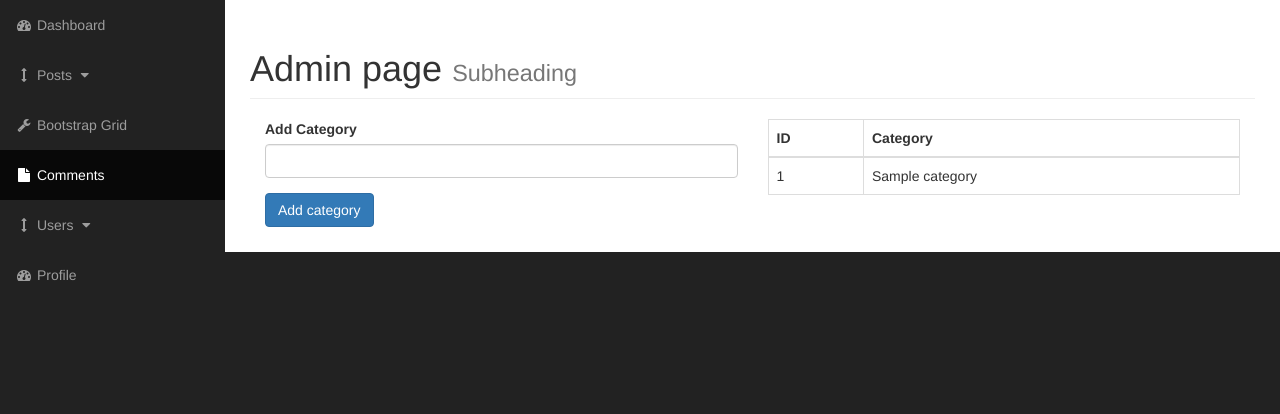
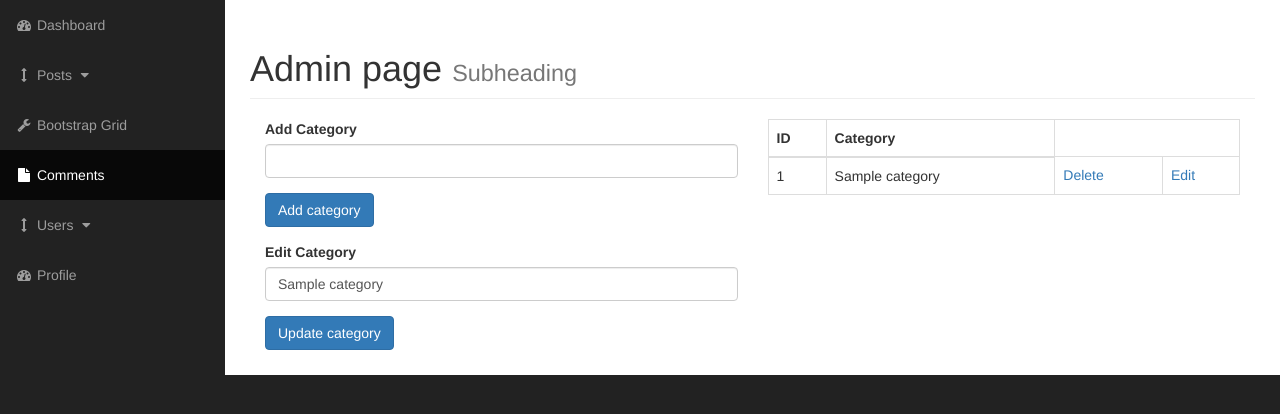
Before and after one commit to parsaE9/PHP_website, a PHP site: page /admin/categories.php?edit=1 in a window 1280 px wide. Shown: the part 51-465 px from the top of the page. Run offline with PHP 8.4, Linux system fonts and the light colour scheme; tables that the repository leaves empty or names only in its code hold one stand-in row (values such as "Sample post").

Commit message:
its 18th february 2019

```diff
--- a/cms/admin/categories.php
+++ b/cms/admin/categories.php
@@ -1,8 +1,8 @@
-<?php   include "includes/admin_header.php"; ?>
+<?php include "includes/admin_header.php"; ?>
     <div id="wrapper">
 
     <!-- Navigation -->
-    <?php   include "includes/admin_navigation.php"; ?>
+    <?php include "includes/admin_navigation.php"; ?>
 
     <div id="page-wrapper">
 
@@ -18,19 +18,7 @@
 
                     <div class="col-xs-6">
 
-                        <?php
-                        if(isset($_POST['submit'])){
-                            $cat_title = $_POST['cat_title'];
-                            if(empty($cat_title))
-                                echo "This field should not be empty";
-                            else{
-                                $query = "INSERT INTO categories(cat_title) VALUE('{$cat_title}')";
-                                $create_category_query = mysqli_query($connection, $query);
-                                if(!$create_category_query)
-                                    die("query failed ".mysqli_error($connection));
-                            }
-                        }
-                        ?>
+                        <?php insert_categories(); ?>
 
 
                         <form action="" method="post">
@@ -42,13 +30,15 @@
                                 <input class="btn btn-primary" type="submit" name="submit" value="Add category">
                             </div>
                         </form>
+
+                        <?php //edit categories
+                        if(isset($_GET['edit'])){
+                            $cat_id = $_GET['edit'];
+                            include "includes/update_categories.php";
+                        }
+                        ?>
                     </div><!-- add category form -->
                     <div class="col-xs-6">
-
-                        <?php
-                        $query = "SELECT * FROM categories";
-                        $select_categories = mysqli_query($connection, $query);
-                        ?>
 
                         <table class="table table-bordered table-hover">
                             <thead>
@@ -59,31 +49,23 @@
                             </thead>
                             <tbody>
 
-                            <?php
-                            while($row = mysqli_fetch_assoc($select_categories)){
-                                $cat_id = $row["cat_id"];
-                                $cat_title = $row["cat_title"];
-                                echo "<tr>";
-                                echo "<td>{$cat_id}</td>";
-                                echo "<td>{$cat_title}</td>";
-                                echo "</tr>";
-                            }
+
+                            <?php //find all categories
+                            find_all_categories();
+                            ?>
+
+                            <?php //delete categories
+                            delete_categories();
                             ?>
 
                             </tbody>
-
                         </table>
-
                     </div>
-
-
                 </div>
             </div>
             <!-- /.row -->
-
         </div>
         <!-- /.container-fluid -->
-
     </div>
     <!-- /#page-wrapper -->
-<?php   include "includes/admin_footer.php"; ?>
+<?php include "includes/admin_footer.php"; ?>
--- /dev/null
+++ b/cms/admin/functions.php
@@ -0,0 +1,43 @@
+<?php
+
+function insert_categories() {
+    global $connection;
+    if (isset($_POST['submit'])) {
+        $cat_title = $_POST['cat_title'];
+        if (empty($cat_title))
+            echo "This field should not be empty";
+        else {
+            $query = "INSERT INTO categories(cat_title) VALUE('{$cat_title}')";
+            $create_category_query = mysqli_query($connection, $query);
+            if (!$create_category_query)
+                die("query failed " . mysqli_error($connection));
+        }
+    }
+}
+
+function find_all_categories(){
+    global $connection;
+    $query = "SELECT * FROM categories";
+    $select_categories = mysqli_query($connection, $query);
+
+    while ($row = mysqli_fetch_assoc($select_categories)) {
+        $cat_id = $row["cat_id"];
+        $cat_title = $row["cat_title"];
+        echo "<tr>";
+        echo "<td>{$cat_id}</td>";
+        echo "<td>{$cat_title}</td>";
+        echo "<td><a href='categories.php?delete={$cat_id}'>Delete</a></td>";
+        echo "<td><a href='categories.php?edit={$cat_id}'>Edit</a></td>";
+        echo "</tr>";
+    }
+}
+
+function delete_categories(){
+    global $connection;
+    if (isset($_GET['delete'])) {
+        $the_cat_id = $_GET['delete'];
+        $query = "DELETE FROM categories WHERE cat_id = {$the_cat_id}";
+        mysqli_query($connection, $query);
+        header("Location: categories.php");
+    }
+}
--- a/cms/admin/includes/admin_header.php
+++ b/cms/admin/includes/admin_header.php
@@ -1,4 +1,6 @@
-<?php  include "../includes/db.php"; ?>
+<?php  include "../includes/db.php";
+include "functions.php";
+ob_start(); ?>
 <!DOCTYPE html>
 <html lang="en">
 
--- /dev/null
+++ b/cms/admin/includes/update_categories.php
@@ -0,0 +1,35 @@
+<form action="" method="post">
+    <div class="form-group">
+        <label for="cat-title">Edit Category</label>
+
+        <?php //editing
+        if (isset($_GET['edit'])) {
+            $cat_id = $_GET['edit'];
+            $query = "SELECT * FROM categories WHERE cat_id = $cat_id";
+            $select_categories_id = mysqli_query($connection, $query);
+
+            while ($row = mysqli_fetch_assoc($select_categories_id)) {
+                $cat_id = $row["cat_id"];
+                $cat_title = $row["cat_title"];
+                ?>
+
+                <input value="<?php if(isset($cat_title)){echo $cat_title;} ?>" class="form-control" type="text" name="cat_title">
+
+
+            <?php }} ?>
+
+        <?php //updating categories
+        if (isset($_POST['update_category'])) {
+            $the_cat_title = $_POST['cat_title'];
+            $query = "UPDATE categories SET cat_title = '{$the_cat_title}' WHERE cat_id = {$cat_id}";
+            $update_query = mysqli_query($connection, $query);
+
+        }
+        ?>
+
+
+    </div>
+    <div class="form-group">
+        <input class="btn btn-primary" type="submit" name="update_category" value="Update category">
+    </div>
+</form>
```
